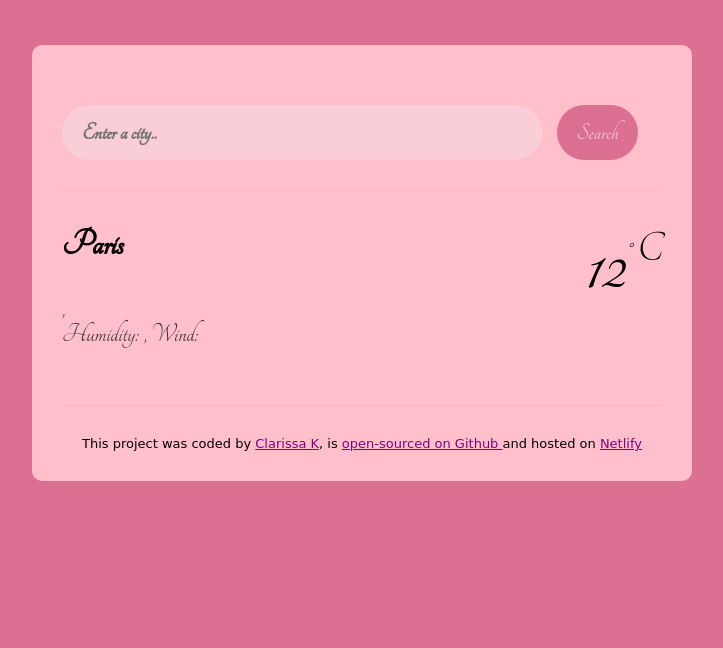
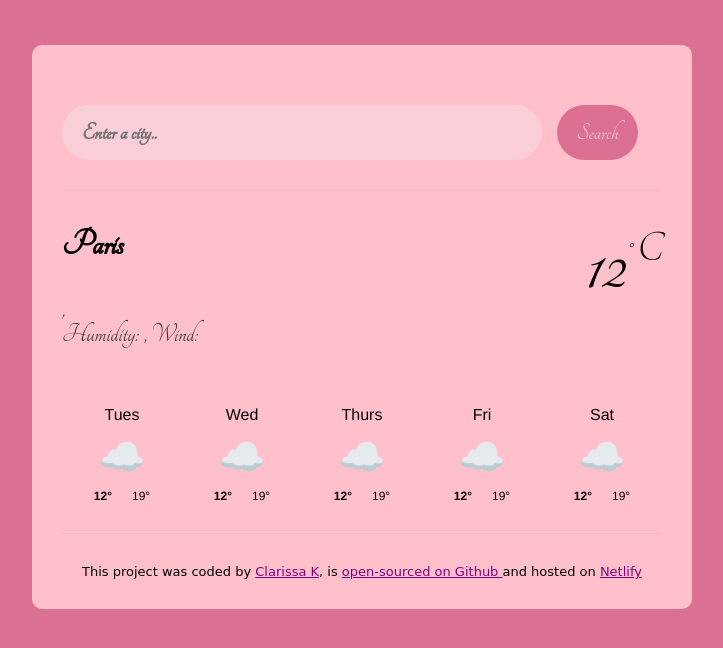
Before and after one commit to ClarissaK36/vanilla-weather-app, a plain HTML site: page index.html in a window 1280 px wide. Shown: the whole page, without its empty margins (278-1001 px from the left). Drawn offline with nearby package versions, Linux system fonts and the light colour scheme; no server answers.

Commit message:
HTML and CSS for the weather forecast done

```diff
--- a/index.html
+++ b/index.html
@@ -42,6 +42,61 @@
    <div class="weather-app-unit"> ° C </div>
 </div>
 </div>
+<div class="weather-forecast">
+<div class="weather-forecast-day">
+<div class="weather-forecast-date">Tues</div>
+<div class="weather-forecast-icon">☁️</div>
+<div class="weather-forecast-temperatures">
+    <div class="weather-forecast-temperature"> <strong> 12° </strong></div>
+<div class="weather-forecast-temperature">  19° </div>
+
+</div>
+</div>
+
+
+    <div class="weather-forecast-day">
+    <div class="weather-forecast-date">Wed</div>
+    <div class="weather-forecast-icon">☁️</div>
+    <div class="weather-forecast-temperatures">
+        <div class="weather-forecast-temperature"><strong> 12° </strong></div>
+    <div class="weather-forecast-temperature">  19° </div>
+
+    </div>
+    </div>
+
+
+        <div class="weather-forecast-day">
+        <div class="weather-forecast-date">Thurs</div>
+        <div class="weather-forecast-icon">☁️</div>
+        <div class="weather-forecast-temperatures">
+            <div class="weather-forecast-temperature"><strong> 12° </strong></div>
+        <div class="weather-forecast-temperature">  19° </div>
+        </div>
+
+        </div>
+
+
+            <div class="weather-forecast-day">
+            <div class="weather-forecast-date">Fri</div>
+            <div class="weather-forecast-icon">☁️</div>
+            <div class="weather-forecast-temperatures">
+                <div class="weather-forecast-temperature"><strong> 12° </strong></div>
+            <div class="weather-forecast-temperature">  19° </div>
+
+            </div>
+            </div>
+
+
+                <div class="weather-forecast-day">
+                <div class="weather-forecast-date">Sat</div>
+                <div class="weather-forecast-icon">☁️</div>
+                <div class="weather-forecast-temperatures">
+                    <div class="weather-forecast-temperature"> <strong> 12° </strong></div>
+                <div class="weather-forecast-temperature">  19° </div>
+                </div>
+                </div>
+                </div>
+
 </main>
     <footer>This project was coded by <a href="https://github.com/ClarissaK36" target="_blank"> Clarissa K</a>, is
      <a href="https://github.com/ClarissaK36/vanilla-weather-app.git" target="_blank"> open-sourced on Github </a> and hosted on <a href="https://vanilla-weather-clarissak.netlify.app/" target="_blank">Netlify</a>
--- a/src/style.css
+++ b/src/style.css
@@ -64,3 +64,37 @@ line-height: 88px;}
 
 .weather-app-unit{margin-top: 6px;
 font-size: 44px;}
+
+.weather-forecast{
+    display: flex;
+    justify-content: space-around;
+    margin-top: 30px;
+    font-family: 'Franklin Gothic Medium', 'Arial Narrow', Arial, sans-serif;
+}
+
+.weather-forecast-date{
+    text-align: center;
+    color: black;
+    font-size: 16px;
+    line-height: 20px;
+    margin-bottom: 10px;
+}
+
+.weather-forecast-icon{
+    text-align:center;
+    font-size: 38px;
+}
+
+.weather-forecast-temperatures{
+    text-align: center;
+    display: flex;
+    justify-content:center;
+    margin-top: 10px;
+    font-size: 12px;
+
+
+}
+
+.weather-forecast-temperature{
+    padding: 0 10px;
+}
```
